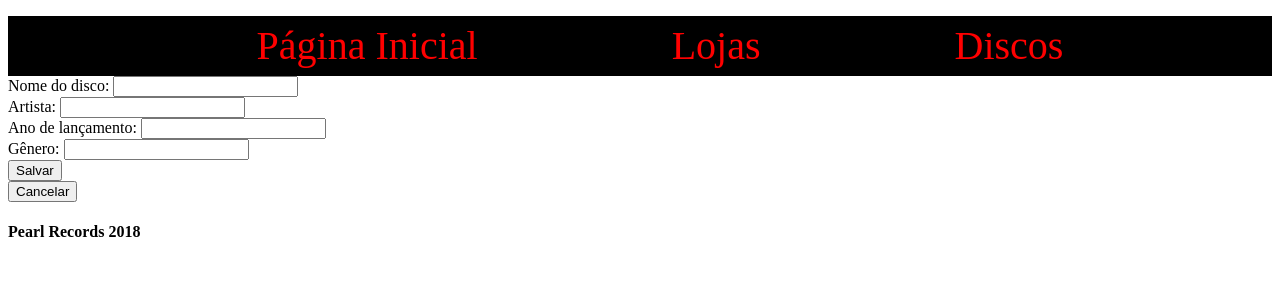
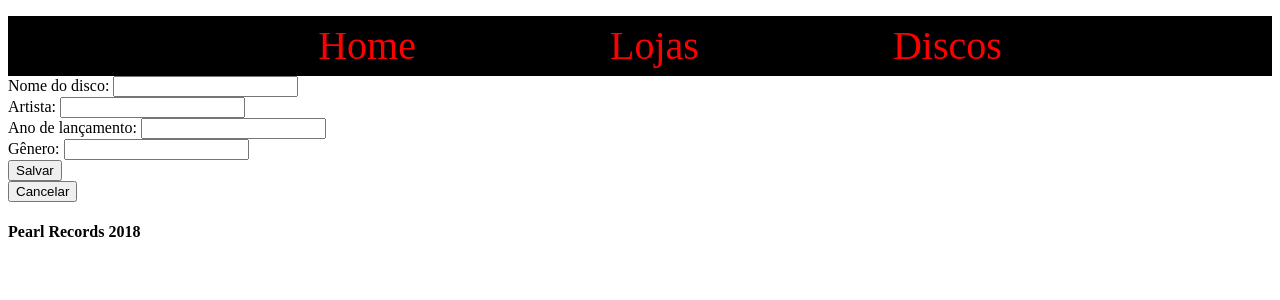
Before and after one commit to vitor-mafra/sistema-web-trainee-ijunior, a PHP site: page /alterarDisco.php in a window 1280 px wide. Shown: the top 300 px of the page. Run offline with PHP 8.4, Linux system fonts and the light colour scheme.

Commit message:
Update alterarDisco.php

```diff
--- a/alterarDisco.php
+++ b/alterarDisco.php
@@ -15,14 +15,14 @@ else{
 <html>
     <meta charset="UTF-8">
     <head>
-            <title>Discos</title>
+            <title>Editar discos - Pearl Records© 2018</title>
             <link rel="stylesheet" type="text/css" href="Menu.css">
     </head>
     <body>
         <header>
             <nav class="menu">
                 <ul>
-                    <li><a href = "index.php">Página Inicial</a></li>
+                    <li><a href = "index.php">Home</a></li>
                     <li><a href = "listarLojas.php">Lojas</a></li>
                     <li><a href = "listarDiscos.php">Discos</a></li>
                 </ul>
@@ -49,6 +49,6 @@ else{
 
         <footer>
             <h4>Pearl Records 2018</h4>
-        </footer>
+	</footer>
     </body>
 </html>
```
